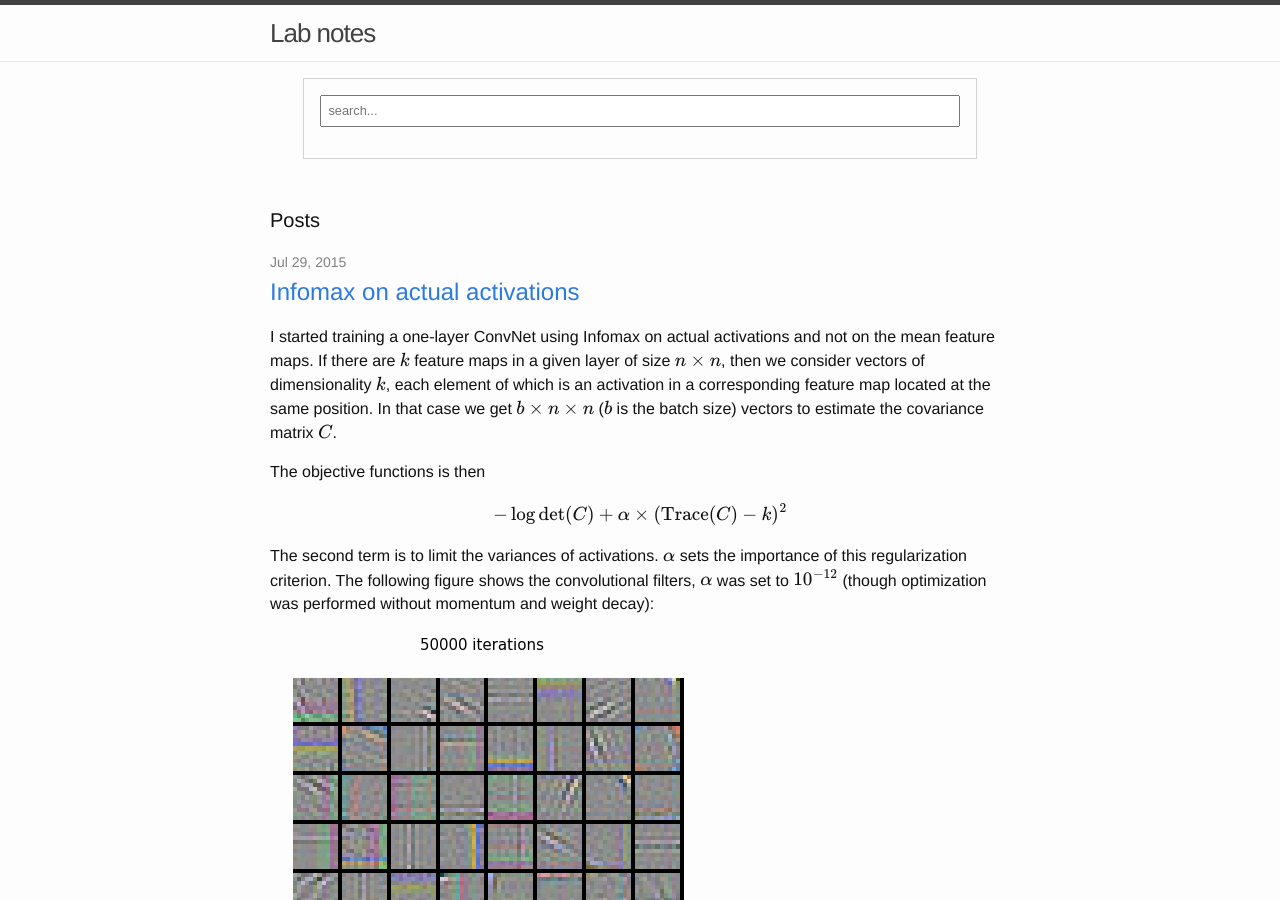
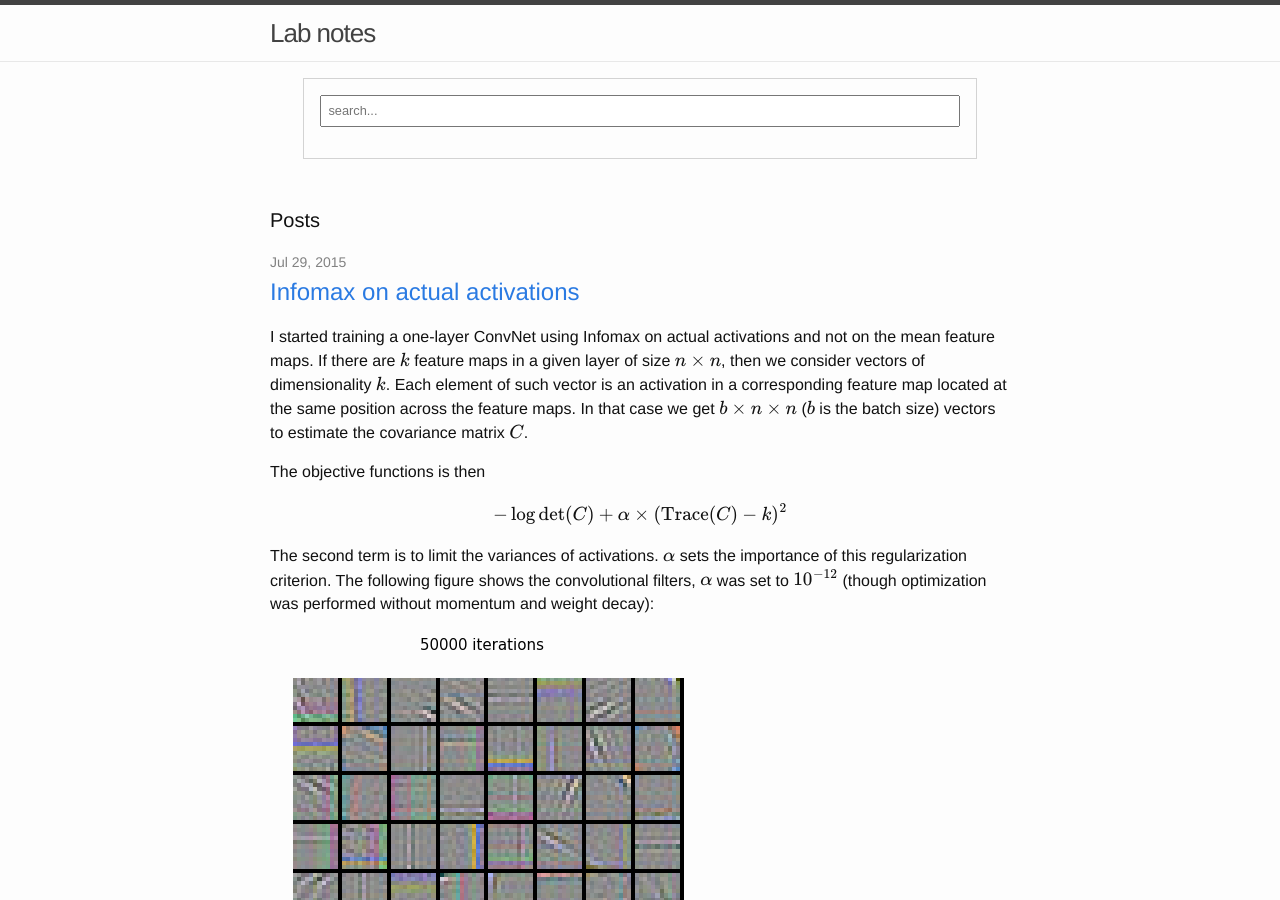
Before and after one commit to ivust/blog, a Jekyll site: the page built from index.html, in a window 1280 px wide and 900 px high. Built offline with Jekyll 4.4.1, drawn with Linux system fonts in a browser that asks for light colours; formulas are drawn with MathJax 3.

```diff
--- a/_posts/2015-07-29-infomax-on-activations.md
+++ b/_posts/2015-07-29-infomax-on-activations.md
@@ -5,7 +5,7 @@
 date:   2015-07-29 21:36:00
 ---
 
-I started training a one-layer ConvNet using Infomax on actual activations and not on the mean feature maps. If there are $$ k $$ feature maps in a given layer of size $$ n \times n $$, then we consider vectors of dimensionality $$ k $$, each element of which is an activation in a corresponding feature map located at the same position. In that case we get $$ b \times n \times n $$ ($$ b $$ is the batch size) vectors to estimate the covariance matrix $$ C $$.
+I started training a one-layer ConvNet using Infomax on actual activations and not on the mean feature maps. If there are $$ k $$ feature maps in a given layer of size $$ n \times n $$, then we consider vectors of dimensionality $$ k $$. Each element of such vector is an activation in a corresponding feature map located at the same position across the feature maps. In that case we get $$ b \times n \times n $$ ($$ b $$ is the batch size) vectors to estimate the covariance matrix $$ C $$.
 
 The objective functions is then
 
```
